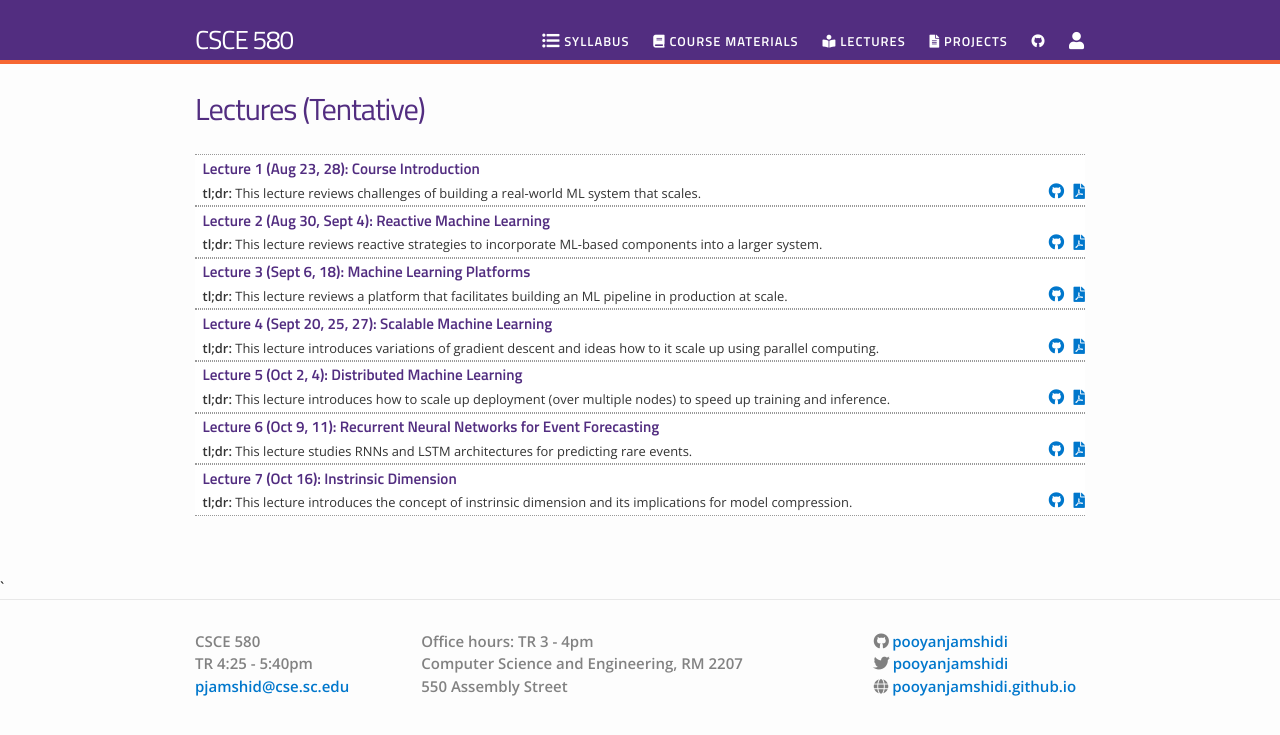
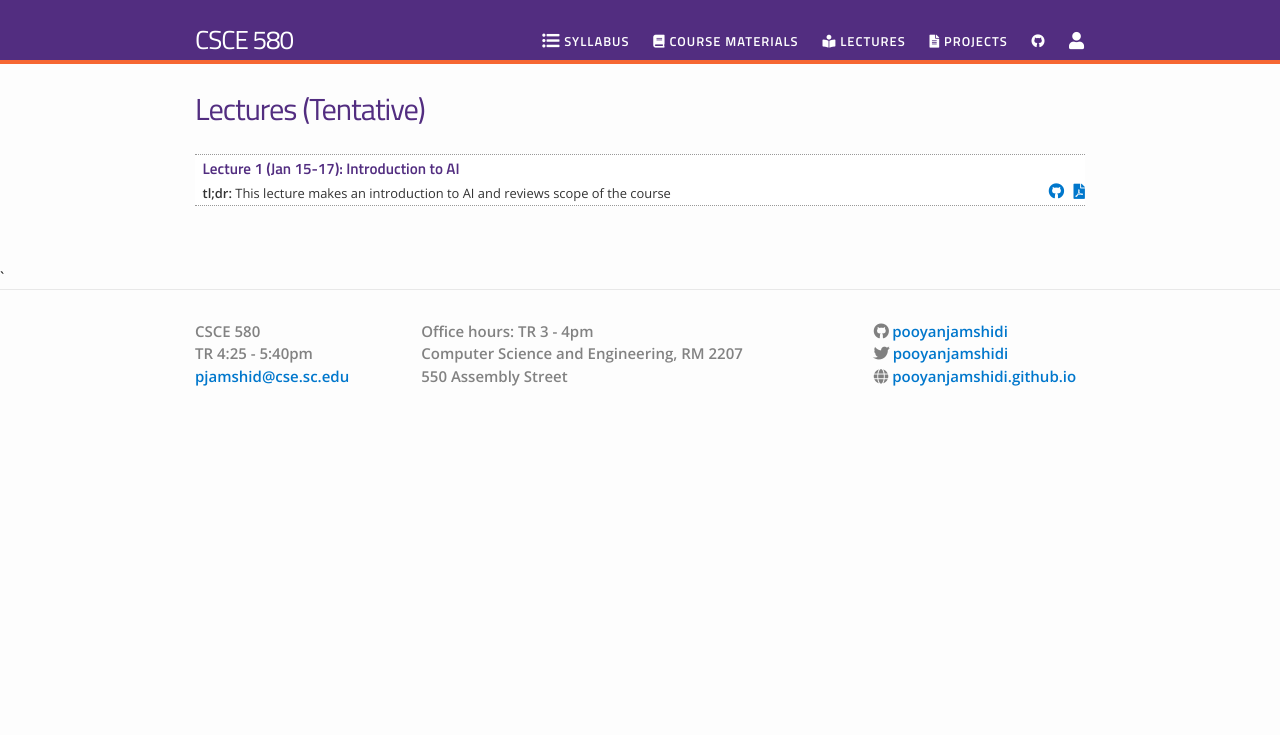
Before and after one commit to stephenvolpe/csce580, a Jekyll site: the page built from lectures.md, in a window 1280 px wide. Shown: the top 735 px of the page. Built offline with Jekyll 4.4.1, drawn with Linux system fonts in a browser that asks for light colours; nearby versions of some CDN libraries.

Commit message:
first lecture title

```diff
--- a/_data/lectures.yml
+++ b/_data/lectures.yml
@@ -1,34 +1,4 @@
-- title: "Lecture 1 (Aug 23, 28): Course Introduction"
-  filename: mls01
+- title: "Lecture 1 (Jan 15-17): Introduction to AI"
+  filename: csce580-01
   dirname: lectures
-  tldr: "This lecture reviews challenges of building a real-world ML system that scales."
-
-- title: "Lecture 2 (Aug 30, Sept 4): Reactive Machine Learning"
-  filename: mls02
-  dirname: lectures
-  tldr: "This lecture reviews reactive strategies to incorporate ML-based components into a larger system."
-
-- title: "Lecture 3 (Sept 6, 18): Machine Learning Platforms"
-  filename: mls03
-  dirname: lectures
-  tldr: "This lecture reviews a platform that facilitates building an ML pipeline in production at scale."
-
-- title: "Lecture 4 (Sept 20, 25, 27): Scalable Machine Learning"
-  filename: mls04
-  dirname: lectures
-  tldr: "This lecture introduces variations of gradient descent and ideas how to it scale up using parallel computing."
-
-- title: "Lecture 5 (Oct 2, 4): Distributed Machine Learning"
-  filename: mls05
-  dirname: lectures
-  tldr: "This lecture introduces how to scale up deployment (over multiple nodes) to speed up training and inference."
-
-- title: "Lecture 6 (Oct 9, 11): Recurrent Neural Networks for Event Forecasting"
-  filename: mls06
-  dirname: lectures
-  tldr: "This lecture studies RNNs and LSTM architectures for predicting rare events."
-
-- title: "Lecture 7 (Oct 16): Instrinsic Dimension"
-  filename: mls07
-  dirname: lectures
-  tldr: "This lecture introduces the concept of instrinsic dimension and its implications for model compression."
+  tldr: "This lecture makes an introduction to AI and reviews scope of the course"
```
